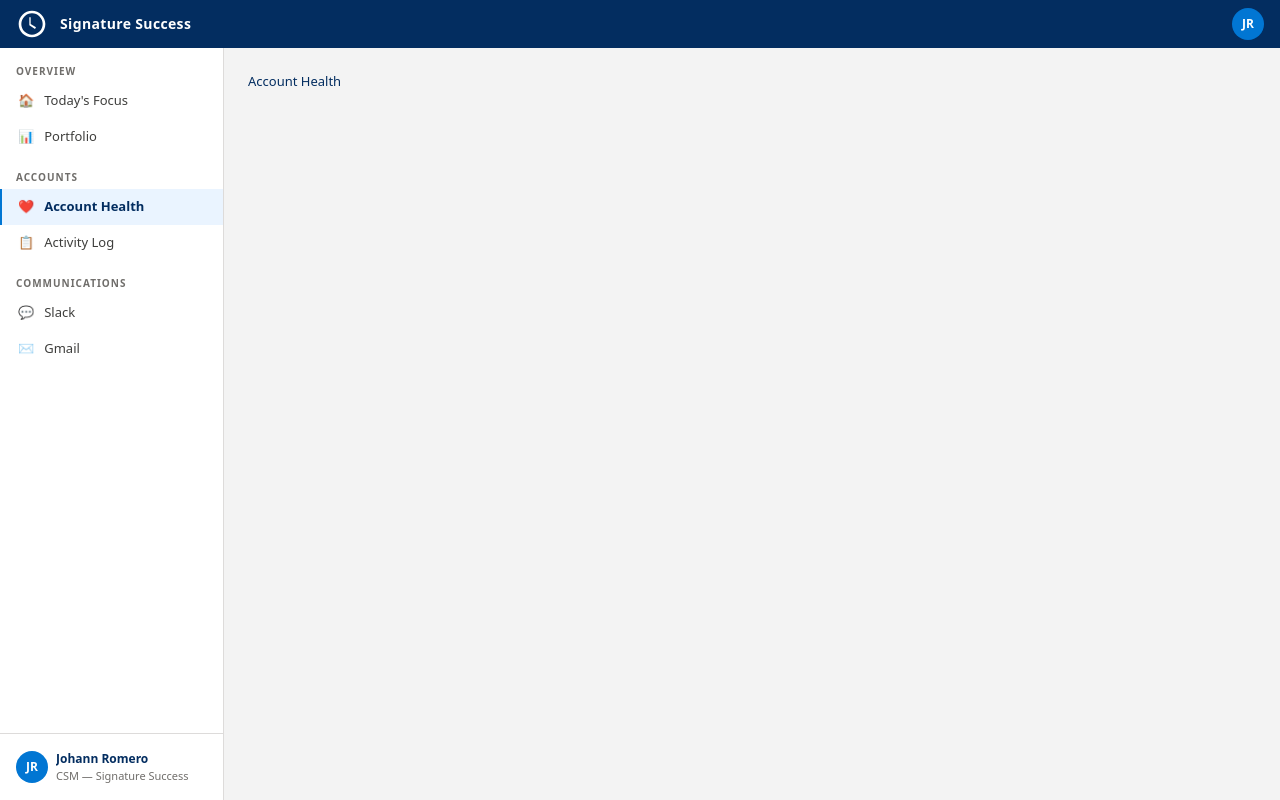
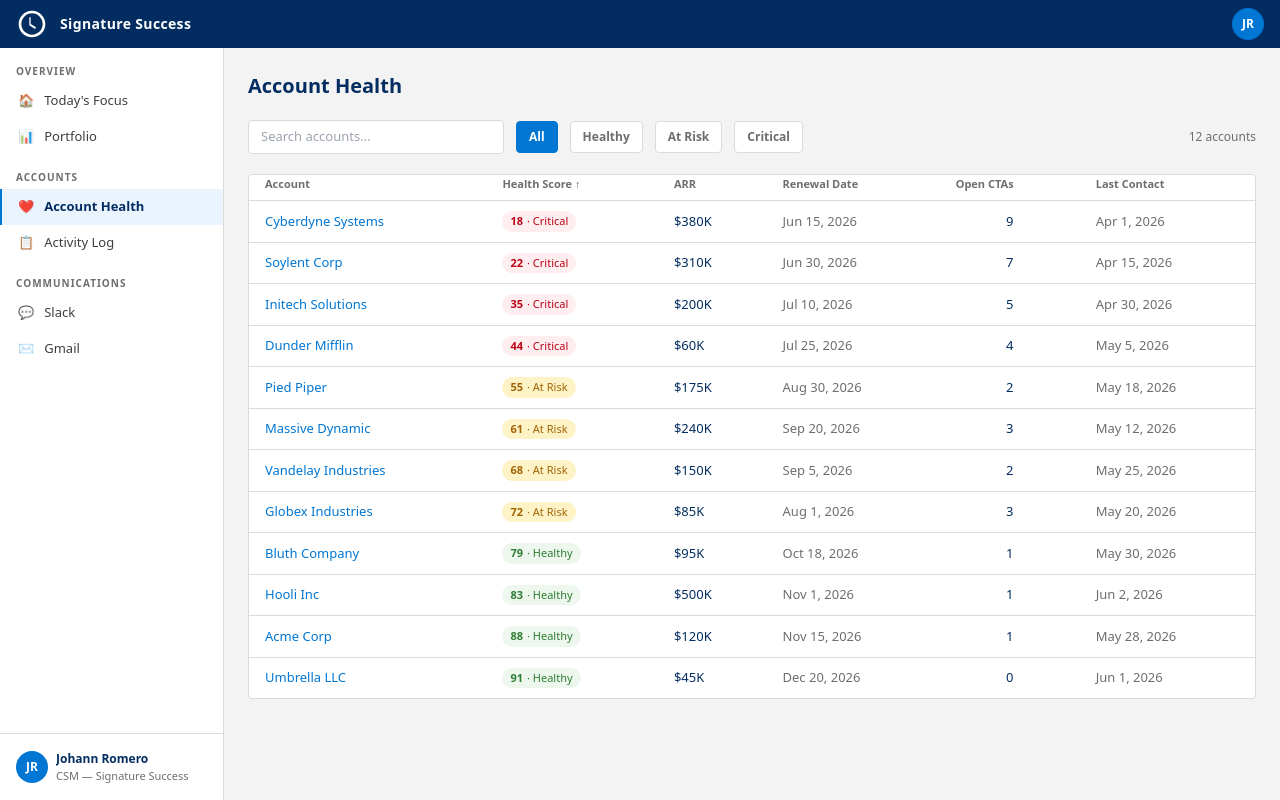
Before and after one commit to johannromero-sfdc/d360-signature-dashboard, a React (Vite) app: page /health in a window 1280 px wide. Built offline with nearby package versions, Linux system fonts and the light colour scheme.

Commit message:
feat: implement Account Health page with filters/sort and Account Detail view

```diff
--- a/src/pages/AccountDetail.tsx
+++ b/src/pages/AccountDetail.tsx
@@ -1 +1,74 @@
-export function AccountDetail() { return <div>Account Detail</div> }
+import { useParams, useNavigate } from 'react-router-dom'
+import { HealthBadge } from '../components/HealthBadge'
+import { CTARow } from '../components/CTARow'
+import { ActivityItem } from '../components/ActivityItem'
+import { getAccountById, getOpenCtas, getRecentActivity } from '../lib/data'
+import { formatCurrency, formatDate, daysUntil } from '../lib/utils'
+
+export function AccountDetail() {
+  const { id } = useParams<{ id: string }>()
+  const navigate = useNavigate()
+  const account = getAccountById(id ?? '')
+
+  if (!account) return (
+    <div className="text-[#706E6B] p-8">
+      Account not found.{' '}
+      <button className="text-[#0176D3] underline" onClick={() => navigate('/health')}>Back to health</button>
+    </div>
+  )
+
+  const ctas = getOpenCtas(account.id)
+  const activities = getRecentActivity(account.id, 10)
+  const daysToRenewal = daysUntil(account.renewalDate)
+
+  return (
+    <div className="space-y-5">
+      <div className="flex items-center gap-3">
+        <button className="text-[#0176D3] text-[13px] hover:underline" onClick={() => navigate('/health')}>
+          ← Account Health
+        </button>
+        <span className="text-[#DDDBDA]">/</span>
+        <h1 className="text-xl font-bold text-[#032D60]">{account.name}</h1>
+      </div>
+
+      <div className="grid grid-cols-4 gap-4">
+        <div className="bg-white border border-[#DDDBDA] rounded-[4px] p-4">
+          <p className="text-[11px] text-[#706E6B] uppercase tracking-wide mb-2">Health Score</p>
+          <HealthBadge score={account.healthScore} />
+        </div>
+        <div className="bg-white border border-[#DDDBDA] rounded-[4px] p-4">
+          <p className="text-[11px] text-[#706E6B] uppercase tracking-wide mb-1">ARR</p>
+          <p className="text-xl font-bold text-[#032D60]">{formatCurrency(account.arr)}</p>
+        </div>
+        <div className="bg-white border border-[#DDDBDA] rounded-[4px] p-4">
+          <p className="text-[11px] text-[#706E6B] uppercase tracking-wide mb-1">Renewal Date</p>
+          <p className="text-base font-semibold text-[#032D60]">{formatDate(account.renewalDate)}</p>
+          <p className={`text-[11px] ${daysToRenewal <= 90 ? 'text-[#BA0517]' : 'text-[#706E6B]'}`}>{daysToRenewal} days away</p>
+        </div>
+        <div className="bg-white border border-[#DDDBDA] rounded-[4px] p-4">
+          <p className="text-[11px] text-[#706E6B] uppercase tracking-wide mb-1">Last Contact</p>
+          <p className="text-base font-semibold text-[#032D60]">{formatDate(account.lastContactDate)}</p>
+        </div>
+      </div>
+
+      <div className="grid grid-cols-2 gap-4">
+        <div className="bg-white border border-[#DDDBDA] rounded-[4px] p-4">
+          <h2 className="text-[12px] font-semibold text-[#706E6B] uppercase tracking-wide mb-3">
+            Open CTAs ({ctas.length})
+          </h2>
+          {ctas.length === 0
+            ? <p className="text-[13px] text-[#706E6B]">No open CTAs.</p>
+            : ctas.map(c => <CTARow key={c.id} cta={c} />)
+          }
+        </div>
+        <div className="bg-white border border-[#DDDBDA] rounded-[4px] p-4">
+          <h2 className="text-[12px] font-semibold text-[#706E6B] uppercase tracking-wide mb-3">Recent Activity</h2>
+          {activities.length === 0
+            ? <p className="text-[13px] text-[#706E6B]">No activity recorded.</p>
+            : activities.map(a => <ActivityItem key={a.id} activity={a} />)
+          }
+        </div>
+      </div>
+    </div>
+  )
+}
--- a/src/pages/AccountHealth.tsx
+++ b/src/pages/AccountHealth.tsx
@@ -1 +1,105 @@
-export function AccountHealth() { return <div>Account Health</div> }
+import { useState } from 'react'
+import { useNavigate } from 'react-router-dom'
+import { HealthBadge } from '../components/HealthBadge'
+import { getAllAccounts } from '../lib/data'
+import { formatCurrency, formatDate } from '../lib/utils'
+import type { Account } from '../types'
+
+type SortKey = keyof Account
+type FilterTier = 'all' | 'green' | 'yellow' | 'red'
+
+export function AccountHealth() {
+  const navigate = useNavigate()
+  const [search, setSearch] = useState('')
+  const [filter, setFilter] = useState<FilterTier>('all')
+  const [sortKey, setSortKey] = useState<SortKey>('healthScore')
+  const [sortAsc, setSortAsc] = useState(true)
+
+  const accounts = getAllAccounts(
+    undefined,
+    filter === 'all' ? undefined : filter
+  ).filter(a => a.name.toLowerCase().includes(search.toLowerCase()))
+    .sort((a, b) => {
+      const av = a[sortKey], bv = b[sortKey]
+      const cmp = typeof av === 'number' && typeof bv === 'number'
+        ? av - bv
+        : String(av).localeCompare(String(bv))
+      return sortAsc ? cmp : -cmp
+    })
+
+  function toggleSort(key: SortKey) {
+    if (sortKey === key) setSortAsc(x => !x)
+    else { setSortKey(key); setSortAsc(true) }
+  }
+
+  function SortHeader({ label, k }: { label: string; k: SortKey }) {
+    return (
+      <th
+        className="text-left pb-2 font-semibold cursor-pointer select-none hover:text-[#0176D3] px-4"
+        onClick={() => toggleSort(k)}
+      >
+        {label} {sortKey === k ? (sortAsc ? '↑' : '↓') : ''}
+      </th>
+    )
+  }
+
+  return (
+    <div className="space-y-5">
+      <h1 className="text-xl font-bold text-[#032D60]">Account Health</h1>
+
+      <div className="flex items-center gap-3 flex-wrap">
+        <input
+          className="border border-[#DDDBDA] rounded-[4px] px-3 py-1.5 text-[13px] w-64 focus:outline-none focus:border-[#0176D3]"
+          placeholder="Search accounts…"
+          value={search}
+          onChange={e => setSearch(e.target.value)}
+        />
+        {(['all', 'green', 'yellow', 'red'] as FilterTier[]).map(t => (
+          <button
+            key={t}
+            onClick={() => setFilter(t)}
+            className={`px-3 py-1.5 rounded-[4px] text-[12px] font-semibold border transition-colors ${
+              filter === t
+                ? 'bg-[#0176D3] text-white border-[#0176D3]'
+                : 'bg-white text-[#706E6B] border-[#DDDBDA] hover:border-[#0176D3]'
+            }`}
+          >
+            {t === 'all' ? 'All' : t === 'green' ? 'Healthy' : t === 'yellow' ? 'At Risk' : 'Critical'}
+          </button>
+        ))}
+        <span className="text-[12px] text-[#706E6B] ml-auto">{accounts.length} accounts</span>
+      </div>
+
+      <div className="bg-white border border-[#DDDBDA] rounded-[4px]">
+        <table className="w-full text-[13px]">
+          <thead>
+            <tr className="text-[11px] text-[#706E6B] border-b border-[#DDDBDA]">
+              <SortHeader label="Account" k="name" />
+              <SortHeader label="Health Score" k="healthScore" />
+              <SortHeader label="ARR" k="arr" />
+              <SortHeader label="Renewal Date" k="renewalDate" />
+              <SortHeader label="Open CTAs" k="openCtas" />
+              <SortHeader label="Last Contact" k="lastContactDate" />
+            </tr>
+          </thead>
+          <tbody>
+            {accounts.map(a => (
+              <tr
+                key={a.id}
+                className="border-b border-[#DDDBDA] last:border-0 hover:bg-[#EAF4FF] cursor-pointer"
+                onClick={() => navigate(`/accounts/${a.id}`)}
+              >
+                <td className="px-4 py-2.5 font-medium text-[#0176D3]">{a.name}</td>
+                <td className="px-4 py-2.5"><HealthBadge score={a.healthScore} /></td>
+                <td className="px-4 py-2.5">{formatCurrency(a.arr)}</td>
+                <td className="px-4 py-2.5 text-[#706E6B]">{formatDate(a.renewalDate)}</td>
+                <td className="px-4 py-2.5 text-center">{a.openCtas}</td>
+                <td className="px-4 py-2.5 text-[#706E6B]">{formatDate(a.lastContactDate)}</td>
+              </tr>
+            ))}
+          </tbody>
+        </table>
+      </div>
+    </div>
+  )
+}
```
